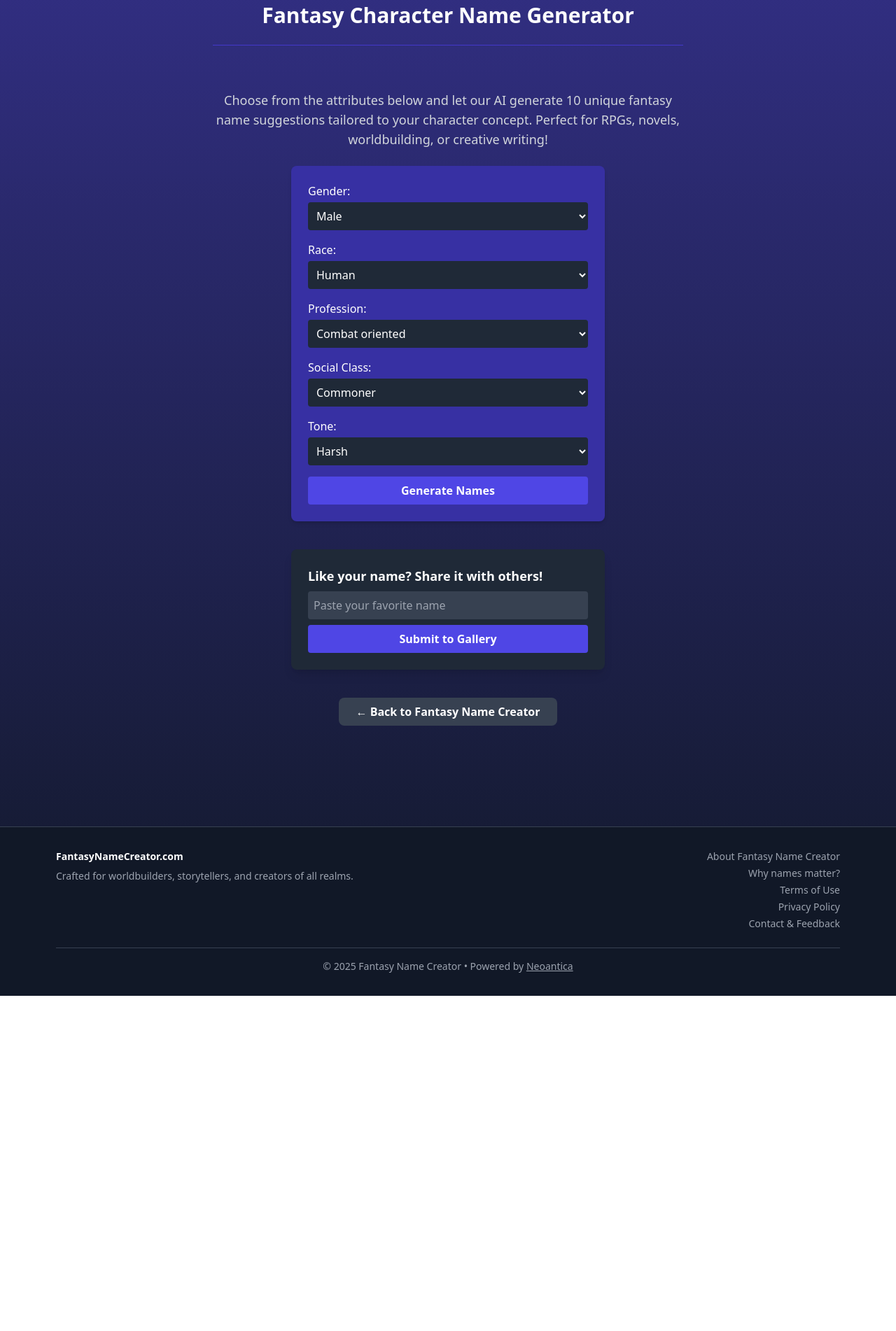
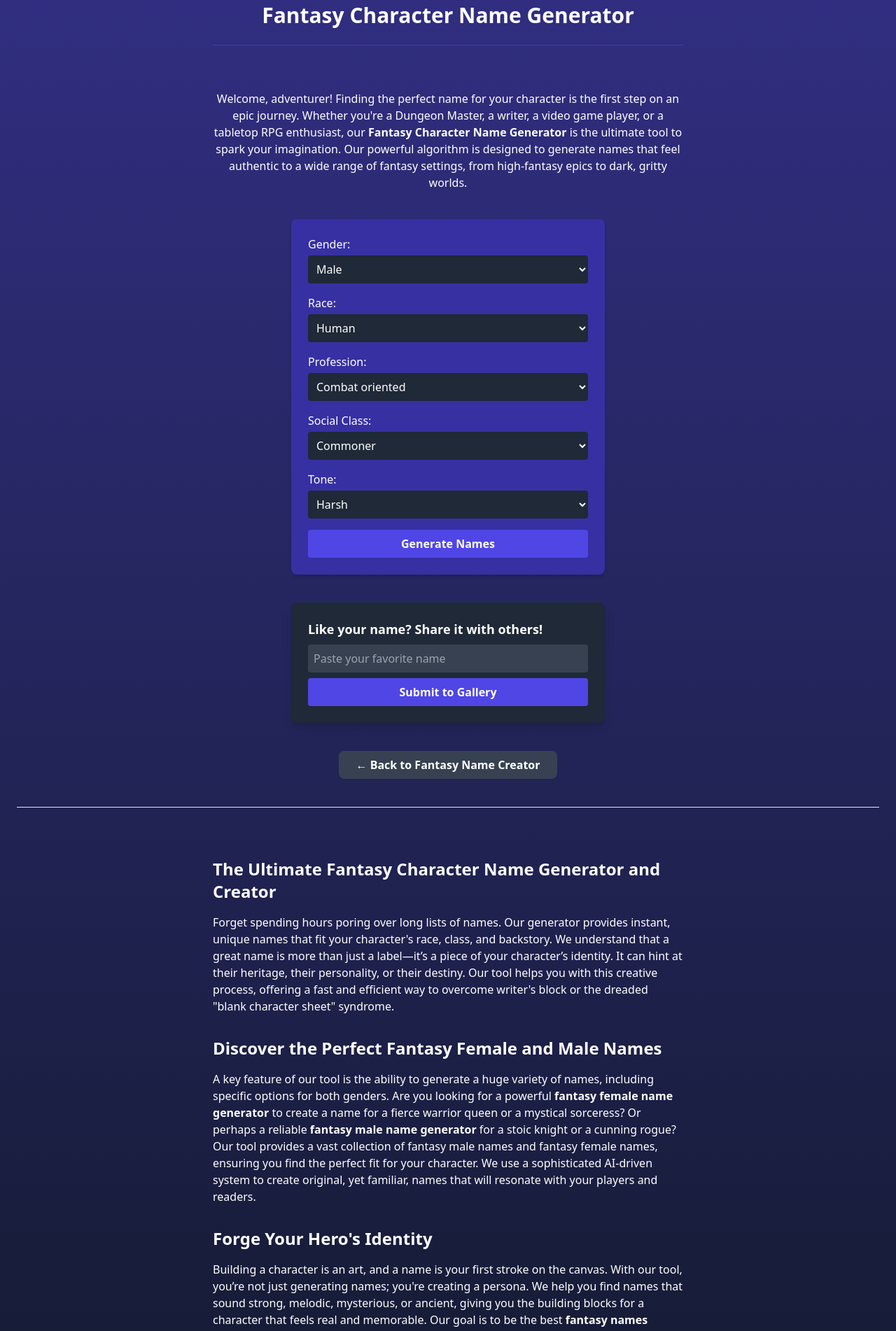
Before and after one commit to JiriTill/fantasytools, a React (Vite) app in the folder client/: page /character in a window 1280 px wide. Shown: the part 20-1922 px from the top of the page at 70% size. Before the commit the page ends 1443 px from the top, so only its background shows below. Built offline with nearby package versions, Linux system fonts and the light colour scheme.

Commit message:
Update Character.jsx

```diff
--- a/client/src/pages/Character.jsx
+++ b/client/src/pages/Character.jsx
@@ -44,7 +44,6 @@ Rules:
 - Ensure phonetic and stylistic consistency with the ${form.race} and ${form.tone} (e.g., melodic for elves, rugged for dwarves, guttural for orcs).
 - Use linguistic inspiration from real-world language roots (e.g., Old Norse, Gaelic, Arabic) when appropriate, based on the implied culture of the ${form.race} or ${form.tone}, ensuring cultural sensitivity.
 - Names should be concise, typically one to two words (e.g., "Eldrin Valthorne," "Krag Ironfist"), with a maximum of three words for complex cultural or high-status names (e.g., noble titles, clan affiliations).
-- Include variations where fitting, such as a formal name, common alias, or clan-based name, if appropriate for the ${form.socialClass} or ${form.profession}.
 - Avoid generic or overused terms (e.g., "Storm," "Shadow") unless culturally or tonally relevant to the ${form.race} or ${form.tone}.
 - Ensure names are original and do not mimic or copy names from existing fantasy franchises (e.g., no variations of "Legolas," "Drizzt," or "Alduin").
 - Names must feel natural and grounded in the fantasy world, avoiding silly or random combinations.
@@ -67,9 +66,9 @@ Provide 10 distinct names that match the character’s attributes and setting.
   return (
     <>
       <Helmet>
-      <title>Fantasy Character Name Generator | Fantasy Name Creator</title>
-      <meta name="description" content="Generate unique, fantasy-themed character names with our AI-powered tool. Choose race, gender, tone, and more to create the perfect name for your RPG or story." />
-      <meta name="keywords" content="fantasy character name generator, RPG name maker, AI fantasy names, elf name, dwarf name, orc name, tabletop RPG, worldbuilding, character creation tool" />
+        <title>Fantasy Character Name Generator & Creator | Fantasy Name Creator</title>
+        <meta name="description" content="Create unique fantasy character names for RPGs, novels, and D&D. Our tool offers names for various races, genders, and professions, including male and female character name generation." />
+        <meta name="keywords" content="fantasy character name generator, D&D character name creator, fantasy names, character names, fantasy male name generator, fantasy female name generator" />
         <meta property="og:title" content="Fantasy Character Name Generator | FantasyTools" />
         <meta property="og:description" content="Use detailed attributes to craft believable fantasy names for characters in your world. Free and AI-powered." />
         <meta property="og:type" content="website" />
@@ -81,12 +80,12 @@ Provide 10 distinct names that match the character’s attributes and setting.
       <div className="min-h-screen bg-gradient-to-b from-indigo-900 to-gray-900 text-white">
         <main className="p-6 flex flex-col items-center pb-20">
           <h1 className="text-3xl font-bold mb-6">Fantasy Character Name Generator</h1>
-
           <GoogleAd slot="4105556455" />
 
-      <p className="text-lg text-center max-w-2xl text-gray-300 mb-6">
-        Choose from the attributes below and let our AI generate 10 unique fantasy name suggestions tailored to your character concept. Perfect for RPGs, novels, worldbuilding, or creative writing!
-      </p>
+          {/* NEW: Replaced the old intro paragraph with the new, centered intro text. */}
+          <div className="w-full max-w-2xl text-center mb-10">
+            <p>Welcome, adventurer! Finding the perfect name for your character is the first step on an epic journey. Whether you're a Dungeon Master, a writer, a video game player, or a tabletop RPG enthusiast, our <strong>Fantasy Character Name Generator</strong> is the ultimate tool to spark your imagination. Our powerful algorithm is designed to generate names that feel authentic to a wide range of fantasy settings, from high-fantasy epics to dark, gritty worlds.</p>
+          </div>
 
           <form onSubmit={handleSubmit} className="space-y-4 w-full max-w-md bg-indigo-800 p-6 rounded-lg shadow-md">
             <label className="block">
@@ -169,7 +168,6 @@ Provide 10 distinct names that match the character’s attributes and setting.
                 'Generate Names'
               )}
             </button>
-
           </form>
 
           {names.length > 0 && (
@@ -191,6 +189,20 @@ Provide 10 distinct names that match the character’s attributes and setting.
           >
             ← Back to Fantasy Name Creator
           </Link>
+
+          <hr className="my-10 w-full" />
+
+          {/* NEW: Bottom SEO text section with proper styling. */}
+          <div className="w-full max-w-2xl text-left">
+            <h2 className="text-2xl font-bold mt-8 mb-4">The Ultimate Fantasy Character Name Generator and Creator</h2>
+            <p>Forget spending hours poring over long lists of names. Our generator provides instant, unique names that fit your character's race, class, and backstory. We understand that a great name is more than just a label—it’s a piece of your character’s identity. It can hint at their heritage, their personality, or their destiny. Our tool helps you with this creative process, offering a fast and efficient way to overcome writer's block or the dreaded "blank character sheet" syndrome.</p>
+
+            <h2 className="text-2xl font-bold mt-8 mb-4">Discover the Perfect Fantasy Female and Male Names</h2>
+            <p>A key feature of our tool is the ability to generate a huge variety of names, including specific options for both genders. Are you looking for a powerful <strong>fantasy female name generator</strong> to create a name for a fierce warrior queen or a mystical sorceress? Or perhaps a reliable <strong>fantasy male name generator</strong> for a stoic knight or a cunning rogue? Our tool provides a vast collection of fantasy male names and fantasy female names, ensuring you find the perfect fit for your character. We use a sophisticated AI-driven system to create original, yet familiar, names that will resonate with your players and readers.</p>
+
+            <h2 className="text-2xl font-bold mt-8 mb-4">Forge Your Hero's Identity</h2>
+            <p>Building a character is an art, and a name is your first stroke on the canvas. With our tool, you’re not just generating names; you're creating a persona. We help you find names that sound strong, melodic, mysterious, or ancient, giving you the building blocks for a character that feels real and memorable. Our goal is to be the best <strong>fantasy names generator</strong> on the web, providing a free and easy-to-use resource for all your world-building needs. Give it a try and see what epic names you can forge!</p>
+          </div>
           <MultiplexAd />
         </main>
       <Footer />
```
Lines whose indentation alone changed are shown as unchanged.
